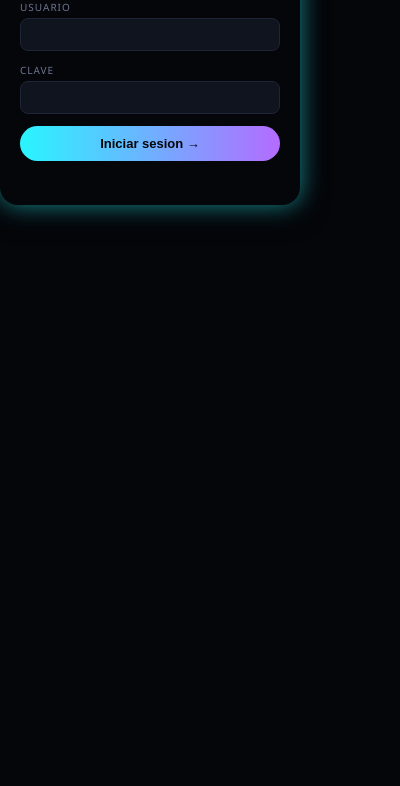
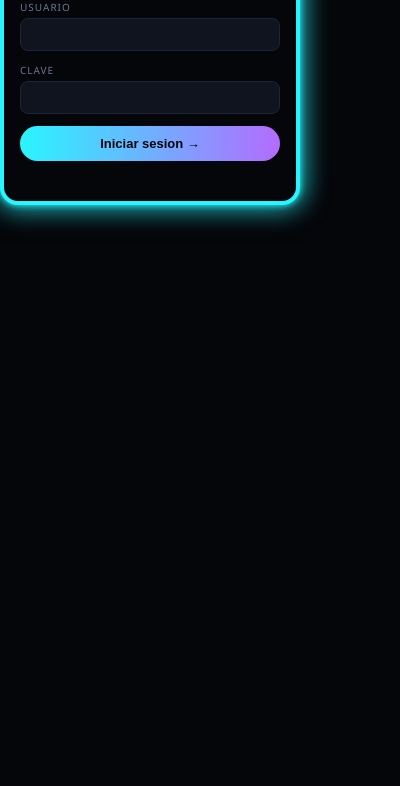
Before and after one commit to yesterwhuge/aylyes-panel, a browser extension: page extension/popup.html in a window 400 px wide. Shown: the part 58-844 px from the top of the page. Drawn offline with Linux system fonts and the light colour scheme.

Commit message:
Simplify popup border to a solid neon cyan glow
The gradient border-box/padding-box trick on <body> in a popup context
wasn't rendering reliably (white/mismatched fringe at the rounded
corners, faint border). Replaced with a plain solid border + layered
box-shadow glow, and gave <html> a matching background so nothing
shows through at the rounded corners.

```diff
--- a/extension/popup.css
+++ b/extension/popup.css
@@ -4,17 +4,20 @@
   --green: #3ef5a0; --red: #ff5c7a;
 }
 * { box-sizing: border-box; }
-html, body { border-radius: 18px; }
+html {
+  background: var(--bg);
+  margin: 0;
+  border-radius: 18px;
+  overflow: hidden;
+}
 body {
   width: 300px;
   margin: 0;
   padding: 16px;
-  background:
-    linear-gradient(var(--bg), var(--bg)) padding-box,
-    linear-gradient(135deg, var(--cyan), var(--cyan)) border-box;
-  border: 4px solid transparent;
+  background: var(--bg);
+  border: 4px solid var(--cyan);
   border-radius: 18px;
-  box-shadow: 0 0 24px rgba(41,245,255,0.55), 0 8px 28px rgba(0,0,0,0.5);
+  box-shadow: 0 0 6px var(--cyan), 0 0 26px 4px rgba(41,245,255,0.8), 0 8px 28px rgba(0,0,0,0.5);
   color: var(--text);
   font-family: 'Segoe UI', system-ui, sans-serif;
   font-size: 13px;
@@ -67,7 +70,7 @@ body {
   background: var(--panel-2);
   border: 2.5px solid var(--cyan);
   border-radius: 12px;
-  box-shadow: 0 0 14px rgba(41,245,255,0.45);
+  box-shadow: 0 0 4px var(--cyan), 0 0 18px 2px rgba(41,245,255,0.6);
   padding: 12px; margin-bottom: 4px;
 }
 .status-dot {
```
